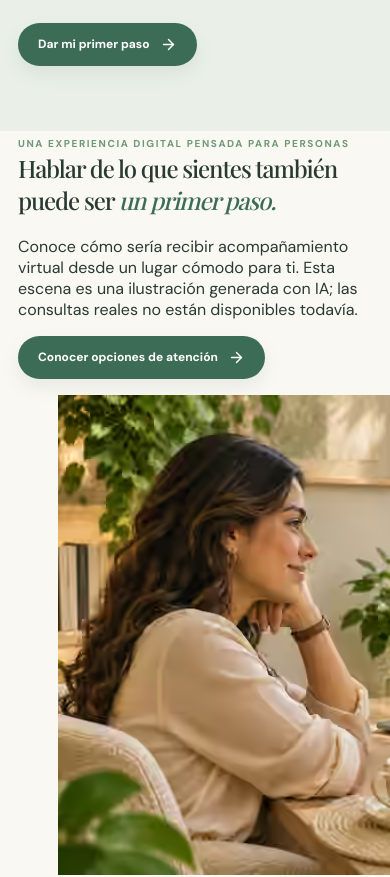
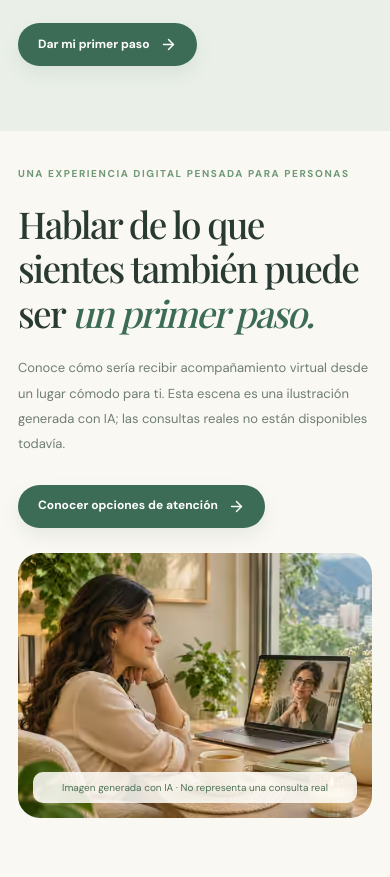
Before and after one commit to Santiago17tj/EquilibraMind, a Next.js app: page / in a window 390 px wide. Shown: the part 3500-4377 px from the top of the page. Built offline with nearby package versions, Linux system fonts and the light colour scheme; a web font is replaced by a local one.

Commit message:
style: fotografías de teleconsulta y estudiantes responsive

```diff
--- a/app/globals.css
+++ b/app/globals.css
@@ -564,3 +564,17 @@ h2 em, h1 em { color: var(--pine); font-weight: 500; }
 .business-art-photo { width:245px; height:200px; border-radius:25px; background:#c5dbc8; overflow:visible; }
 .business-art-photo > img { height:100%; width:100%; object-fit:cover; border-radius:25px; }
 @media(max-width:800px) {.business-art-photo { transform:scale(.9); }}
+
+/* Escenas IA complementarias: teleconsulta y bienestar estudiantil. */
+.photo-feature-section { display:grid; grid-template-columns:1fr 1fr; gap:65px; align-items:center; padding:55px 0 100px; }
+.photo-feature-copy h2 { font-size:clamp(34px,3.5vw,51px); line-height:1.2; margin:20px 0; }
+.photo-feature-copy p { color:#6e7e71; font-size:13px; line-height:1.95; max-width:540px; }
+.photo-feature-copy .button { margin-top:15px; }
+.photo-feature-visual { margin:0; border-radius:22px; overflow:hidden; background:#dfece0; position:relative; min-height:310px; }
+.photo-feature-visual img { display:block; width:100%; aspect-ratio:4/3; object-fit:cover; }
+.photo-feature-visual figcaption { position:absolute; bottom:15px; left:15px; right:15px; background:rgba(253,252,247,.87); color:#4c7255; border-radius:10px; padding:9px 13px; font-size:10px; text-align:center; }
+.quiz-student-image { width:100%; position:relative; overflow:hidden; border-radius:15px; margin-bottom:23px; }
+.quiz-student-image img { display:block; width:100%; aspect-ratio:4/3; object-fit:cover; object-position:center; }
+.quiz-student-image span { position:absolute; bottom:10px; right:10px; padding:7px 10px; font-size:9px; color:#44664d; background:rgba(255,255,255,.87); border-radius:20px; }
+@media(max-width:800px){.photo-feature-section { grid-template-columns:1fr; gap:25px; padding:30px 0 70px; } .photo-feature-visual { max-width:600px; }}
+@media(max-width:570px){.photo-feature-copy h2 {font-size:37px;}.photo-feature-visual{min-height:0;}}
```
